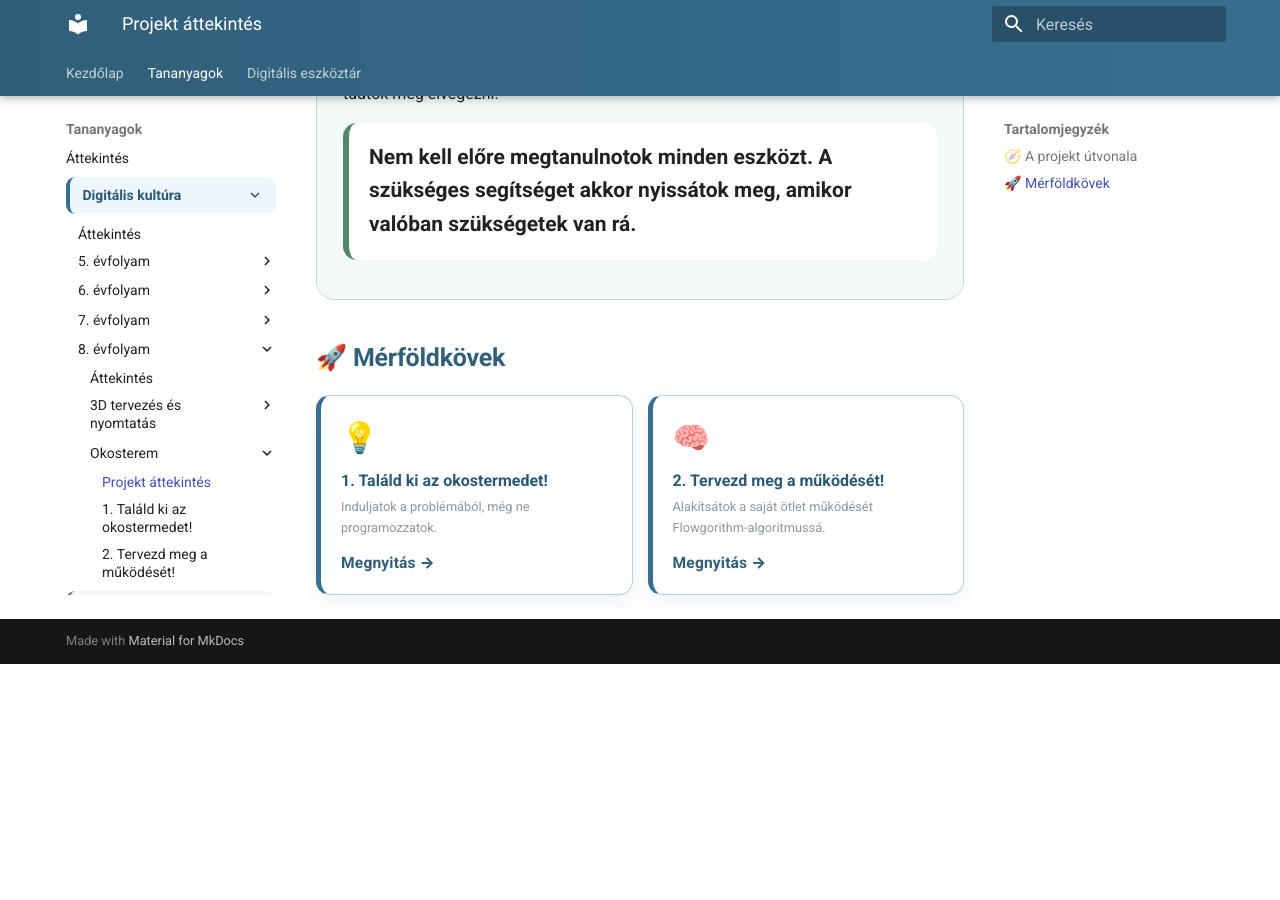
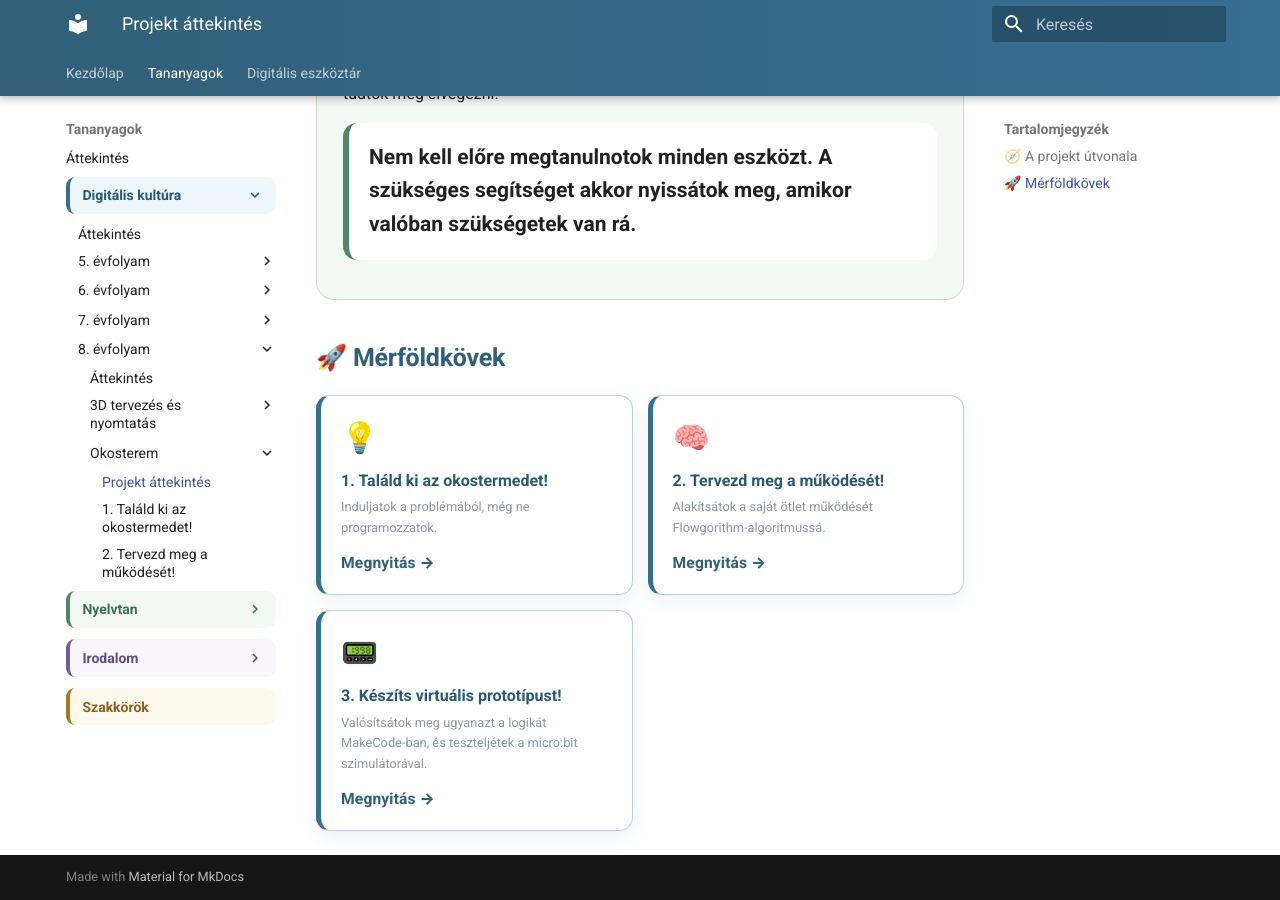
Before and after one commit to bsuszter/digitalis-eszkoztar, an MkDocs documentation site: the page built from docs/tananyagok/digitalis-kultura/8-evfolyam/okosterem/index.md, in a window 1280 px wide and 900 px high, scrolled down 1358 px. Built offline with MkDocs 1.6.1 and Material for MkDocs 9.7.7, drawn with Linux system fonts in a browser that asks for light colours; before the commit the page ends 2022 px from its top, so only the background shows below that.

Commit message:
Link third Okosterem milestone

```diff
--- a/docs/tananyagok/digitalis-kultura/8-evfolyam/okosterem/index.md
+++ b/docs/tananyagok/digitalis-kultura/8-evfolyam/okosterem/index.md
@@ -41,4 +41,8 @@
     <span class="related-icon">🧠</span>
     <span class="related-text"><strong>2. Tervezd meg a működését!</strong><small>Alakítsátok a saját ötlet működését Flowgorithm-algoritmussá.</small></span>
   </a>
+  <a href="03-keszits-virtualis-prototipust/">
+    <span class="related-icon">📟</span>
+    <span class="related-text"><strong>3. Készíts virtuális prototípust!</strong><small>Valósítsátok meg ugyanazt a logikát MakeCode-ban, és teszteljétek a micro:bit szimulátorával.</small></span>
+  </a>
 </div>
```
